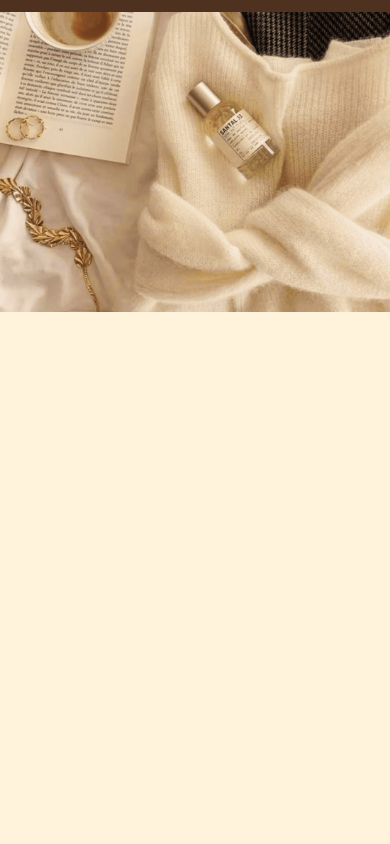
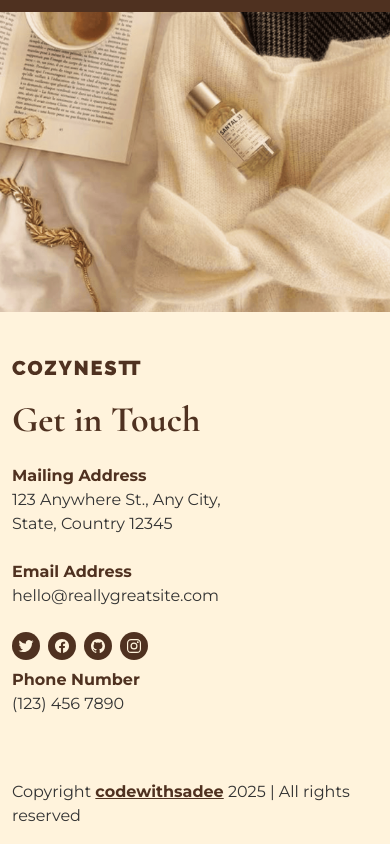
Before and after one commit to Jisap/lading_page_ecommerce, a website: page index.html in a window 390 px wide. Shown: the part 7958-8802 px from the top of the page. Before the commit the page ends 8270 px from the top, so only its background shows below. Drawn offline with nearby package versions, Linux system fonts and the light colour scheme.

Commit message:
Add footer section to index.html with contact information and social media links; enhance style.css with new utility classes for layout, spacing, and responsiveness improvements.

```diff
--- a/index.html
+++ b/index.html
@@ -1279,6 +1279,80 @@
 
     <div class="parallax" style="background-image: url('./assets/images/cta-bg.png')"></div>
   </main>
+
+  <!--
+    - #Footer
+  -->
+
+  <footer id="info">
+    <div class="container mx-auto">
+      <div class="relative px-3 py-12 space-y-6 md:space-y-24 lg:pb-24">
+        <a href="#" class="logo">
+          <img src="./assets/images/logo-dark.svg" loading="lazy" alt="" class="md:min-w-36">
+        </a>
+
+        <div class="flex flex-wrap gap-y-6 gap-x-20 sm:grid sm:grid-cols-2 md:grid-cols-4 md:gap-x-10">
+          <h3 class="text-caf_noir font-primary font-bold text-4xl md:mt-4">Get in Touch</h3>
+
+          <div>
+            <span class="text-caf_noir font-bold">Mailing Address</span>
+
+            <p>
+              123 Anywhere St., Any City, <br> State, Country 12345
+            </p>
+          </div>
+
+          <div class="mt-auto md:mt-0">
+            <span class="text-caf_noir font-bold">Email Address</span>
+
+            <a href="mailto:hello@reallygreatsite.com">
+              hello@reallygreatsite.com
+            </a>
+          </div>
+
+          <div>
+            <div class="flex items-center gap-2 mb-2 md:-mt-10">
+              <a href="#" class="bg-caf_noir h-7 w-7 grid place-items-center rounded-full group">
+                <ion-icon name="logo-twitter" aria-hidden="true"
+                  class="text-papaya_whip duration-150 group-hover:scale-125"></ion-icon>
+              </a>
+
+              <a href="#" class="bg-caf_noir h-7 w-7 grid place-items-center rounded-full group">
+                <ion-icon name="logo-facebook" aria-hidden="true"
+                  class="text-papaya_whip duration-150 group-hover:scale-125"></ion-icon>
+              </a>
+
+              <a href="#" class="bg-caf_noir h-7 w-7 grid place-items-center rounded-full group">
+                <ion-icon name="logo-github" aria-hidden="true"
+                  class="text-papaya_whip duration-150 group-hover:scale-125"></ion-icon>
+              </a>
+
+              <a href="#" class="bg-caf_noir h-7 w-7 grid place-items-center rounded-full group">
+                <ion-icon name="logo-instagram" aria-hidden="true"
+                  class="text-papaya_whip duration-150 group-hover:scale-125"></ion-icon>
+              </a>
+            </div>
+
+            <span class="text-caf_noir font-bold md:mt-3">Phone Number</span>
+
+            <a href="tel:(123) 456 7890">
+              (123) 456 7890
+            </a>
+          </div>
+        </div>
+      </div>
+
+      <div class="footer-bottom px-3 py-4 space-y-6">
+        <p>
+          Copyright
+          <a href="" class="text-caf_noir font-bold underline inline">codewithsadee</a>
+          2025 | All rights reserved
+        </p>
+      </div>
+    </div>
+  </footer>
+
+
   <!--
       - ionicon link
   -->
```
Also changed, not shown: dist/style.css.
